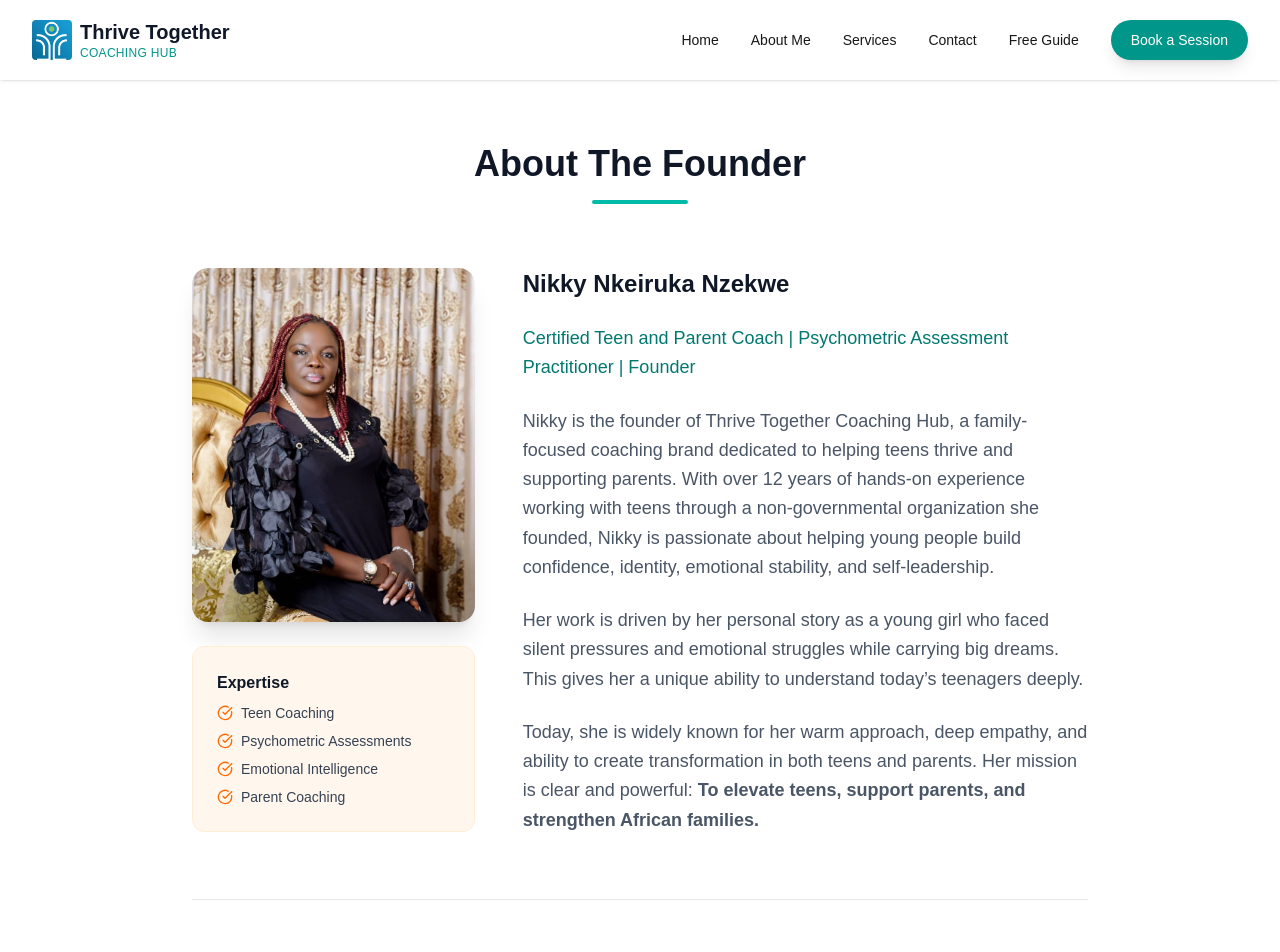
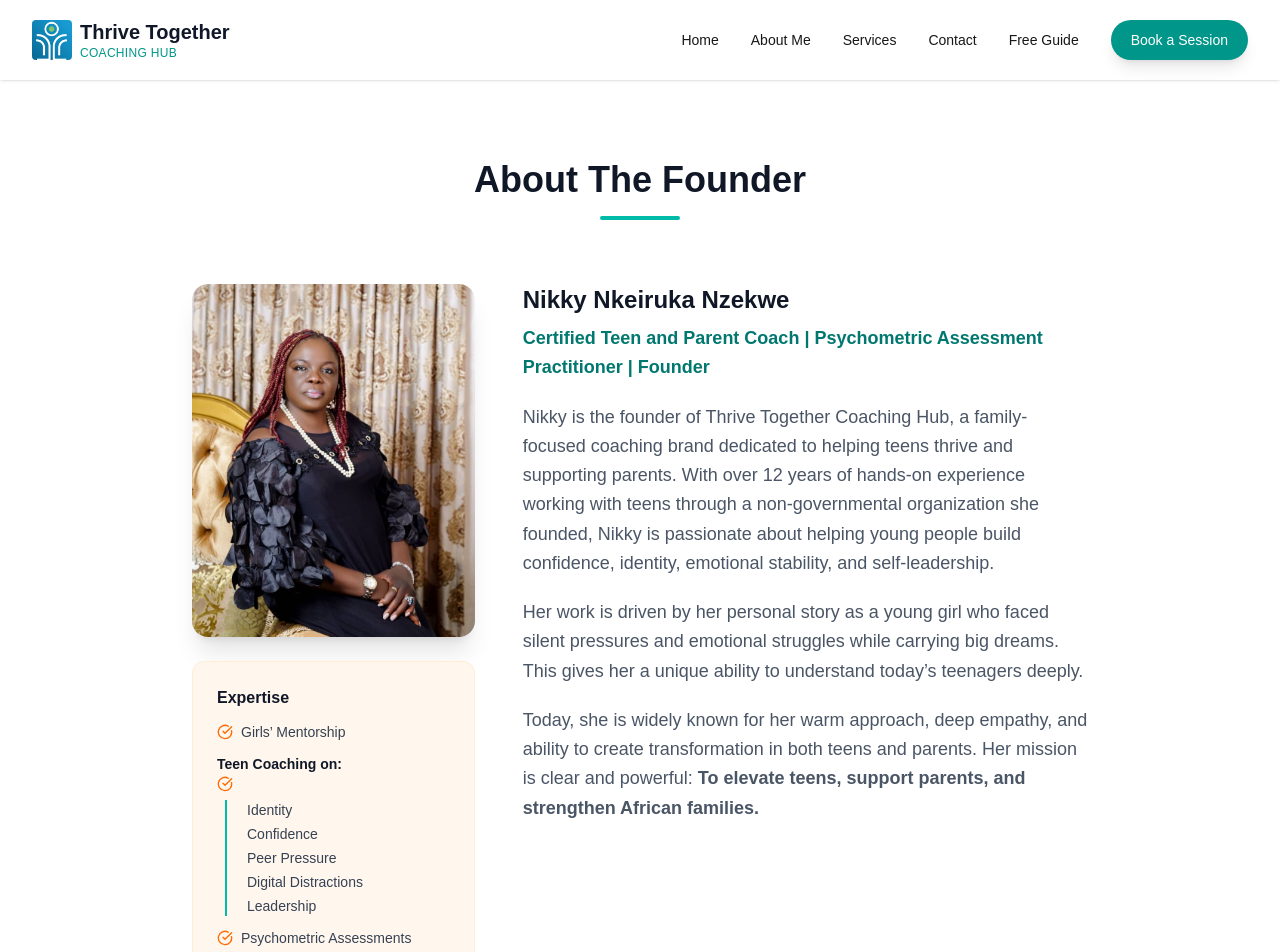
Before and after one commit to RolandMario/Thrive_together_couching_hub, a Next.js app: page /about in a window 1280 px wide. Shown: the top 952 px of the page. Built offline with nearby package versions, Linux system fonts and the light colour scheme.

Commit message:
first corrections

```diff
--- a/app/about/page.tsx
+++ b/app/about/page.tsx
@@ -12,10 +12,10 @@ const AboutPage = () => {
    return(
    <>
    <Navigation/>
-  <div className="animate-fade-in max-w-7xl mx-auto px-4 sm:px-6 lg:px-8 py-16">
+  {/* <div className="animate-fade-in max-w-7xl mx-auto px-4 sm:px-6 lg:px-8 py-16">
     <div className="max-w-4xl mx-auto">
       <div className="text-center mb-16">
-        <h1 className="text-4xl font-bold text-gray-900 mb-4">About The Founder</h1>
+        <h1 className="  text-4xl font-bold md:text-gray-900 mb-4">About The Founder</h1>
         <div className="w-24 h-1 bg-teal-500 mx-auto rounded-full"></div>
       </div>
 
@@ -69,7 +69,83 @@ const AboutPage = () => {
         </div>
       </div>
     </div>
+  </div> */}
+
+  <div className="animate-fade-in max-w-7xl mx-auto px-4 sm:px-6 lg:px-8 py-16 md:py-16">
+  <div className="max-w-4xl mx-auto">
+    {/* Header: Reduced bottom margin for mobile */}
+    <div className="text-center mb-10 md:mb-16">
+      <h1 className="text-3xl md:text-4xl font-bold text-gray-900 mb-4 mt-4">About The Founder</h1>
+      <div className="w-20 h-1 bg-teal-500 mx-auto rounded-full"></div>
+    </div>
+
+    <div className="flex flex-col md:flex-row gap-8 md:gap-12 items-start mb-12 md:mb-16">
+      {/* Sidebar: Image and Expertise */}
+      <div className="w-full md:w-1/3 md:sticky md:top-24">
+        <img
+          src="/assets/author.jpeg"
+          alt="Nikky Nkeiruka Nzekwe"
+          className="w-full aspect-[4/5] object-cover rounded-2xl shadow-xl mb-6"
+        />
+        <div className="bg-orange-50 p-5 md:p-6 rounded-xl border border-orange-100">
+           <h3 className="font-bold text-gray-900 mb-3">Expertise</h3>
+           {/* Grid on mobile to save vertical space, list on desktop */}
+           <ul className="grid grid-cols-1 sm:grid-cols-2 md:grid-cols-1 gap-3 text-sm text-gray-700">
+              <li className="flex items-start gap-2"><CheckCircle className="w-4 h-4 text-orange-500 shrink-0 mt-0.5"/> Girls’ Mentorship</li>
+              <li className="list-none">
+  <span className="font-bold text-gray-900">Teen Coaching on:<CheckCircle className="w-4 h-4 text-orange-500 shrink-0 mt-0.5"/></span>
+  <ul className="pl-5 mt-2 space-y-1 border-l-2 border-teal-500 ml-2">
+    <li className="text-gray-700">Identity</li>
+    <li className="text-gray-700">Confidence</li>
+    <li className="text-gray-700">Peer Pressure</li>
+    <li className="text-gray-700">Digital Distractions</li>
+    <li className="text-gray-700">Leadership</li>
+  </ul>
+</li>
+
+              <li className="flex items-start gap-2"><CheckCircle className="w-4 h-4 text-orange-500 shrink-0 mt-0.5"/> Psychometric Assessments</li>
+              <li className="flex items-start gap-2"><CheckCircle className="w-4 h-4 text-orange-500 shrink-0 mt-0.5"/> Teen-Parent Relationship</li>
+           </ul>
+        </div>
+      </div>
+
+      {/* Content Area */}
+      <div className="w-full md:w-2/3 space-y-5 text-base md:text-lg text-gray-600 leading-relaxed">
+        <div className="space-y-2">
+          <h2 className="text-2xl font-bold text-gray-900">Nikky Nkeiruka Nzekwe</h2>
+          <p className="font-semibold text-teal-700">Certified Teen and Parent Coach | Psychometric Assessment Practitioner | Founder</p>
+        </div>
+
+        <p>
+          Nikky is the founder of Thrive Together Coaching Hub, a family-focused coaching brand dedicated to helping teens thrive and supporting parents. With over 12 years of hands-on experience working with teens through a non-governmental organization she founded, Nikky is passionate about helping young people build confidence, identity, emotional stability, and self-leadership.
+        </p>
+        <p>
+          Her work is driven by her personal story as a young girl who faced silent pressures and emotional struggles while carrying big dreams. This gives her a unique ability to understand today’s teenagers deeply.
+        </p>
+        <p>
+          Today, she is widely known for her warm approach, deep empathy, and ability to create transformation in both teens and parents. Her mission is clear and powerful: <strong>To elevate teens, support parents, and strengthen African families.</strong>
+        </p>
+      </div>
+    </div>
+
+    {/* Our Story Section */}
+    <div className="border-t border-gray-200 pt-10 md:pt-16">
+      <h2 className="text-2xl md:text-3xl font-bold text-gray-900 mb-6 md:mb-8 text-center">Our Story</h2>
+      <div className="bg-white p-6 md:p-12 rounded-2xl md:rounded-3xl shadow-sm border border-gray-100">
+         <p className="text-base md:text-lg text-gray-600 mb-6">
+           Our work was born from a simple but powerful truth: <span className="font-semibold text-gray-900">Many bright and talented teens are struggling silently.</span>
+         </p>
+         <p className="text-base md:text-lg text-gray-600 mb-6">
+           Many parents are trying their best but feel confused or disconnected from their teenagers. This gap inspired Nikky to create a safe, supportive, and professional space where both sides can get help that truly works.
+         </p>
+         <div className="bg-teal-50 p-5 md:p-6 rounded-xl mt-6">
+           <h3 className="font-bold text-teal-800 text-lg md:text-xl mb-2">Our Promise</h3>
+           <p className="text-teal-700 text-sm md:text-base">We will help your teenager thrive and we will support you every step of the way.</p>
+         </div>
+      </div>
+    </div>
   </div>
+</div>
   <Footer/>
   </>
 )};
--- a/app/book/page.tsx
+++ b/app/book/page.tsx
@@ -43,24 +43,45 @@ const BookSessionPage = () => {
 
   const services: Service[] = [
     { id: 1, title: 'Discovery Call', duration: '15 mins', price: 'Free', description: 'A quick chat to see if we are a good fit.' },
-    { id: 2, title: 'Teen Coaching Session', duration: '60 mins', price: '₦25,000', description: '1:1 personalized coaching for your teenager.' },
-    { id: 3, title: 'Parent Consultation', duration: '60 mins', price: '₦30,000', description: 'Guidance and strategies for parents.' },
-    { id: 4, title: 'Psychometric Assessment', duration: '90 mins', price: '₦45,000', description: 'In-depth personality and career assessment.' },
+    { id: 2, title: 'Teen Coaching Session', duration: '60 mins', price: '₦25,000 per session', description: '1:1 personalized coaching for your teenager.' },
+    { id: 3, title: 'Parent Consultation', duration: '60 mins', price: '₦30,000 per session', description: 'Guidance and strategies for parents.' },
+    { id: 4, title: 'Psychometric Assessment', duration: '90 mins', price: '₦45,000 per session', description: 'In-depth psychometric assessments for 1 teen and parents, with report and debrief session.' },
   ];
 
   // Helper to generate dates
+  // const getDates = (): Date[] => {
+  //   const dates = [];
+  //   for (let i = 1; i <= 4; i++) {
+  //     const d = new Date();
+  //     d.setDate(d.getDate() + i);
+  //     dates.push(d);
+  //   }
+  //   return dates;
+  // };
+
   const getDates = (): Date[] => {
-    const dates = [];
-    for (let i = 1; i <= 5; i++) {
-      const d = new Date();
-      d.setDate(d.getDate() + i);
+  const dates: Date[] = [];
+  let daysAdded = 0;
+  let iterator = 1;
+
+  while (daysAdded < 6) {
+    const d = new Date();
+    d.setDate(d.getDate() + iterator);
+
+    // .getDay() returns 0 for Sunday
+    if (d.getDay() !== 0) {
       dates.push(d);
+      daysAdded++;
     }
-    return dates;
-  };
+
+    iterator++;
+  }
+
+  return dates;
+};
 
   const dates = getDates();
-  const times = ['09:00 AM', '11:00 AM', '02:00 PM', '04:00 PM'];
+  const times = ['10:00 AM', '11:00 AM', '12:00 PM', '01:00 PM'];
 
   /**
    * NAVIGATION HANDLERS
@@ -149,7 +170,7 @@ const BookSessionPage = () => {
                     <button
                       key={idx}
                       onClick={() => setSelectedDate(date)}
-                      className={`p-3 rounded-lg text-left border transition-all ${selectedDate?.getTime() === date.getTime() ? 'bg-teal-600 text-white border-teal-600' : 'bg-white border-gray-200 hover:bg-gray-50'}`}
+                      className={`p-3 rounded-lg text-left border transition-all ${selectedDate?.toDateString() === date.toDateString() ? 'bg-teal-600 text-white border-teal-600' : 'bg-white border-gray-200 hover:bg-gray-50'}`}
                     >
                       {date.toLocaleDateString('en-US', { weekday: 'long', month: 'long', day: 'numeric' })}
                     </button>
--- a/app/page.tsx
+++ b/app/page.tsx
@@ -4,6 +4,7 @@ import { Menu, X, Heart, Users, BookOpen, Star, Mail, Phone, Calendar, ArrowRigh
 import Link from 'next/link';
 import Footer from './components/footer';
 import Navigation from './components/navigation';
+import Image from 'next/image';
 
 
 const statusMessages = {
@@ -47,10 +48,18 @@ const LeadMagnet = () => {
           <div className="inline-flex items-center gap-2 px-3 py-1 bg-orange-100 text-orange-700 rounded-full text-xs font-bold uppercase tracking-wider mb-3">
             <Download className="w-3 h-3" /> Free Resource
           </div>
-          <h3 className="text-2xl font-bold text-gray-900 mb-2">Download: "The Connected Parent's Guide"</h3>
+          <h3 className="text-2xl font-bold text-gray-900 mb-2">Download: "The Peer Pressure Vaccine"</h3>
           <p className="text-gray-600 mb-4">
-            Unlock the 5 strategies to bridging the communication gap with your teenager today. Join our community and get this exclusive eBook for free.
+            Unlock the 5 quick and practical steps to help your teenager beat peer pressure, build confidence and develop a healthy self-worth.
           </p>
+          <Image
+          src={"/assets/book_cover.jpeg"}
+          alt='book cover'
+          width={300}
+          height={200}
+
+
+          />
         </div>
         <div className="w-full md:w-auto">
           {status === 'success' ? (
@@ -90,7 +99,7 @@ const LeadMagnet = () => {
 const HomePage = () => (
   <div className="animate-fade-in">
     {/* Hero Section */}
-    <header className="relative  bg-blue-300 bg overflow-hidden">
+    <header className="relative  bg-blue-400 overflow-hidden">
       <div className="max-w-7xl mx-auto">
         <div className="grid grid-cols-1 lg:grid-cols-2 gap-12 items-center px-4 sm:px-6 lg:px-8 py-20 lg:py-32">
           <div className="relative z-10">
@@ -137,9 +146,12 @@ const HomePage = () => (
         <p className="text-lg text-gray-600 leading-relaxed mb-8">
           We are a youth-focused coaching and family empowerment space committed to helping <span className="font-semibold text-teal-600">Nigerian Teenagers</span> develop a healthy identity, build emotional strength, reduce distractions, and grow up with confidence and values, while supporting parents, teachers, and caregivers who guide them.
         </p>
-        <p className="text-lg text-gray-600 leading-relaxed">
+        <p className="text-lg text-gray-600 leading-relaxed mb-10">
           We believe that when teens are understood, supported, and empowered, they rise, and when they rise, families and communities rise too.
         </p>
+         <Link href={'https://chat.whatsapp.com/It1FnFzWT2rC7Z42htmWqE?mode=gi_t'} className=" mt-10 px-8 py-4 bg-teal-600 text-white rounded-full font-semibold hover:bg-teal-700 transition shadow-lg">
+                Join Our Parents Community
+          </Link>
       </div>
 
       {/* Vision & Mission Cards */}
@@ -180,12 +192,14 @@ const HomePage = () => (
       </div>
 
       {/* Services Preview Grid */}
+      <h2 className="text-2xl font-bold text-gray-900 mb-8 text-center">What We do</h2>
       <div className="grid grid-cols-1 md:grid-cols-2 lg:grid-cols-3 gap-8 mb-16">
+
         {[
-          { icon: Users, title: "Teen Coaching", desc: "Mentorship to help them navigate identity and pressure." },
-          { icon: Heart, title: "Parent Guidance", desc: "Bridging the gap so you can connect deeply with your child." },
+          { icon: Users, title: "Teen Coaching", desc: "Mentorship to help teens navigate identity confusion, negative peer pressure, and external distractions." },
+          { icon: Heart, title: "Parent Guidance", desc: "Bridging the gap, so you can connect deeply with your child in this noisy digital world." },
           { icon: BookOpen, title: "Assessments", desc: "Psychometric tools to uncover strengths and personality styles." },
-          { icon: Star, title: "Confidence Programs", desc: "Building self-leadership and emotional intelligence in girls." },
+          { icon: Star, title: "Confidence Programs", desc: "Confidence & Identity Building Programmes: Building identity, confidence and resilience in girls." },
           { icon: Users, title: "Training", desc: "Equipping teachers and youth workers with behavioral insights." },
           { icon: CheckCircle, title: "Leadership", desc: "Fostering the next generation of emotionally intelligent leaders." }
         ].map((item, idx) => (
@@ -197,6 +211,8 @@ const HomePage = () => (
             <p className="text-gray-600">{item.desc}</p>
           </div>
         ))}
+
+
       </div>
 
       <LeadMagnet />
@@ -210,9 +226,17 @@ const HomePage = () => (
             <p className="text-gray-600 mb-8 leading-relaxed">
               With over 12 years of hands-on experience, Nikky is widely known for her warm approach, deep empathy, and ability to create transformation in both teens and parents.
             </p>
-            <Link href={'/about'} className="flex items-center text-teal-700 font-semibold hover:gap-4 gap-2 transition-all">
+            <Link href={'/about'} className="flex items-center text-teal-700 font-semibold hover:gap-4 gap-2 transition-all mb-10">
               Read Full Bio <ArrowRight className="w-5 h-5" />
             </Link>
+                     <div className="flex justify-center  w-full ">
+            <Link
+              href="https://chat.whatsapp.com/It1FnFzWT2rC7Z42htmWqE?mode=gi_t"
+              className="mt-10 px-8 py-4 bg-teal-600 text-white rounded-full font-semibold hover:bg-teal-700 transition shadow-lg inline-block"
+            >
+              Join Our Parents Community
+            </Link>
+          </div>
           </div>
           <div className="h-64 md:h-auto bg-gray-200">
              <img
--- a/app/services/page.tsx
+++ b/app/services/page.tsx
@@ -34,21 +34,21 @@ const ServicesPage = () => {
               <CheckCircle className="w-6 h-6 text-teal-500 flex-shrink-0" />
               <div>
                 <h3 className="font-bold text-gray-900">1:1 Coaching & Mentorship</h3>
-                <p className="text-sm text-gray-600">Personalized sessions tackling identity, peer pressure, and digital distractions.</p>
+                <p className="text-sm text-gray-600">Personalized sessions tackling Identity <b>Confusion</b> , <b>Negative</b> Peer Pressure, Digital Distractions.</p>
               </div>
             </li>
             <li className="flex gap-3">
               <CheckCircle className="w-6 h-6 text-teal-500 flex-shrink-0" />
               <div>
                 <h3 className="font-bold text-gray-900">Confidence & Identity Programs</h3>
-                <p className="text-sm text-gray-600">Specialized tracks for girls to build self-worth and resilience.</p>
+                <p className="text-sm text-gray-600">Specialized <strong>programs</strong> for girls to build self worth, <b>emotional intelligence</b>, and resilience.</p>
               </div>
             </li>
             <li className="flex gap-3">
               <CheckCircle className="w-6 h-6 text-teal-500 flex-shrink-0" />
               <div>
                 <h3 className="font-bold text-gray-900">Psychometric Assessments</h3>
-                <p className="text-sm text-gray-600">Discover learning styles, personality traits, and career inclinations.</p>
+                <p className="text-sm text-gray-600"> Discover attachment styles, unique personality traits, and career inclinations.</p>
               </div>
             </li>
           </ul>
```
Also changed, not shown: public/assets/book_cover.jpeg (added).
